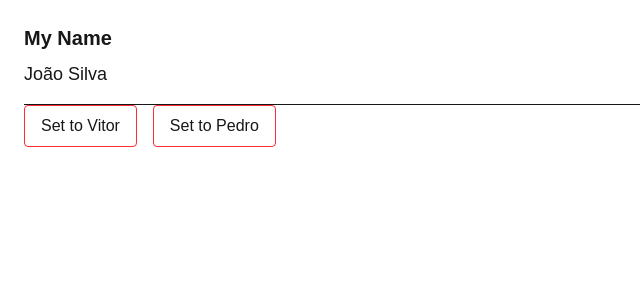
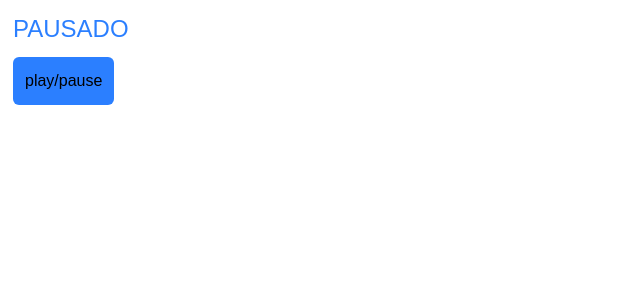
Before and after one commit to joaodlouro/React-Type-docs, a Next.js app in the folder form-zod/: page / in a window 1280 px wide. Shown: the top 300 px of the page, without its empty margins (0-640 px from the left). Built offline with nearby package versions, Linux system fonts and the light colour scheme.

Commit message:
video player/ com a/url/Mp4

```diff
--- /dev/null
+++ b/form-zod/src/app/components/VideoPlayer.tsx
@@ -0,0 +1,27 @@
+import { useEffect, useRef } from "react";
+
+
+
+type Props = {
+  src: string;
+  isPlaying: boolean;
+
+}
+
+
+export const VideoPlayer = ({src, isPlaying}: Props) => {
+   const videoTag =  useRef <HTMLVideoElement>(null);
+
+  useEffect(() => {
+    if (isPlaying) {
+      videoTag.current?.play();
+    } else {
+      videoTag.current?.pause();
+    }
+  });
+
+  return (
+    <video ref={videoTag} src={src} loop playsInline/>
+
+  );
+};
--- a/form-zod/src/app/page.tsx
+++ b/form-zod/src/app/page.tsx
@@ -1,31 +1,27 @@
 "use client";
+import {useState} from "react";
+import {VideoPlayer} from './components/VideoPlayer';
 
-import { useState, useEffect } from "react";
+const Page= () => {
+const [playing, setPlaying] = useState(false);
 
-const Page = () => {
-  const [firstName, setFirstName] = useState("João");
-  const [lastName, setLastName] = useState("Silva");
-
-  const fullName = firstName + " " + lastName;
 
   return (
-    <div className="p-6">
-      <h1 className="text-xl font-semibold mb-2">My Name</h1>
-      <p className="text-lg mb-4">{fullName}</p>
+    <div className="">
+      <div className="border border-white p-3 mb-5 ">
+        <p className="text-2xl text-blue-500 mb-3 "> {playing ? 'RODANDO' : 'PAUSADO'}</p>
+        <button className=" bg-blue-500 rounded-md p-3 text-black" onClick={()=> setPlaying(!playing)}> play/pause </button>
+      </div>
 
-      <hr/>
+      <div className="flex justify-center items-center min-h-screen">
+      <VideoPlayer
+         src="https://media.istockphoto.com/id/2121488068/pt/v%C3%ADdeo/close-up-illustration-of-a-shoujo-manga-protagonist-with-white-eyes-in-shock.mp4?s=mp4-640x640-is&k=20&c=_OvdrBV-ieXYe7-Nbt1CCFYPk0UrRVlrJMKC7p6CyWk="
+         isPlaying={playing}
+       />
+      </div>
 
-      <div className="flex gap-4">
-        <button
-          className="border border-red-500 px-4 py-2 rounded hover:bg-red-100"
-          onClick={() => setFirstName("Vitor")}>
-          Set to Vitor
-        </button>
 
-        <button className="border border-red-500 px-4 py-2 rounded hover:bg-red-100"onClick={() => setFirstName("Pedro")}>
-          Set to Pedro
-        </button>
-      </div>
+
     </div>
   );
 };
```
